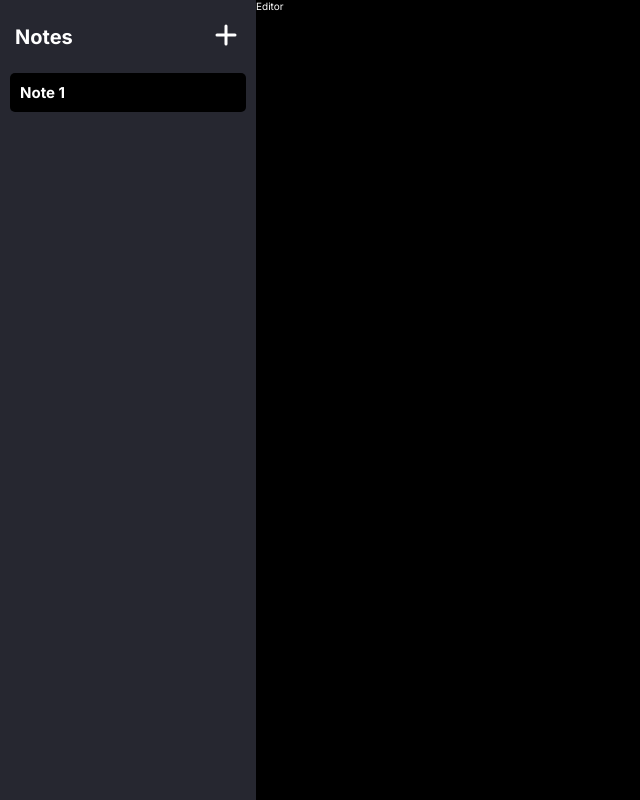
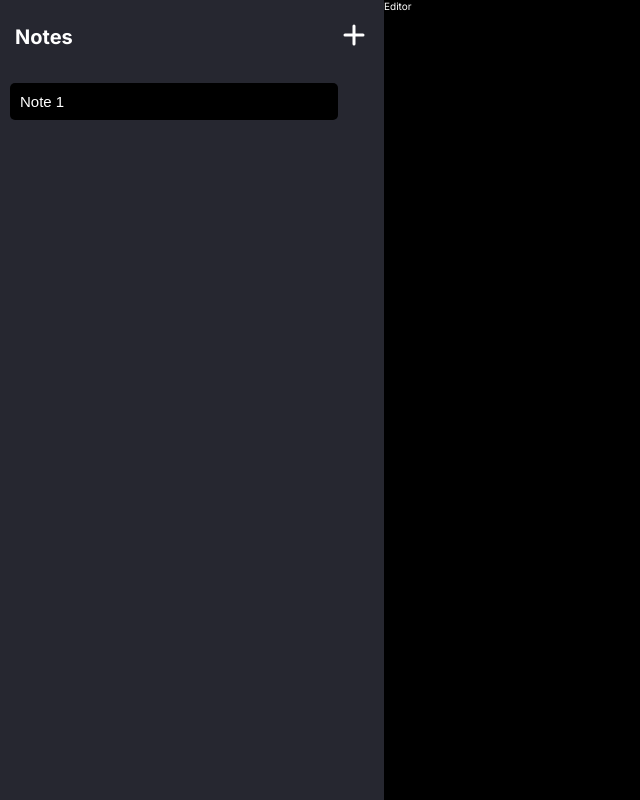
Before and after one commit to alabhyajindal/notes, a React (Create React App) app: page / in a window 1280 px wide. Shown: the whole page, without its empty margins (0-640 px from the left). Built offline with nearby package versions, Linux system fonts and the light colour scheme.

Commit message:
updating title state onChange

```diff
--- a/src/App.js
+++ b/src/App.js
@@ -2,12 +2,12 @@ import React, { useState } from "react";
 import Editor from "./components/Editor";
 import Sidebar from "./components/Sidebar";
 import "./style.css";
-import { nanoid } from "nanoid";
 
 function App() {
   const [notes, setNotes] = useState([
     {
       title: `Note 1`,
+      id: `1`,
       body: "",
       isCurrent: true,
     },
@@ -28,6 +28,7 @@ function App() {
       ...prevState,
       {
         title: `Note ${notes.length + 1}`,
+        id: `${notes.length + 1}`,
         body: "",
         isCurrent: true,
       },
@@ -35,24 +36,34 @@ function App() {
   };
 
   const selectNote = function (e) {
-    const found = notes.find((note) => note.title === e.target.textContent);
-
     const updatedNotes = notes.map((note) =>
-      note === found
+      note.title === e.target.value
         ? { ...note, isCurrent: true }
         : { ...note, isCurrent: false }
     );
     setNotes([...updatedNotes]);
   };
 
-  const noteElems = notes.map((note, i) => (
-    <h2
-      key={nanoid()}
+  const updateTitle = function (e) {
+    setNotes((prevState) =>
+      prevState.map((note) =>
+        note.isCurrent
+          ? { ...note, [e.target.name]: e.target.value }
+          : { ...note }
+      )
+    );
+  };
+
+  const noteElems = notes.map((note) => (
+    <input
+      key={note.id}
       onClick={selectNote}
+      onChange={updateTitle}
+      placeholder="Enter"
+      value={note.title}
       className={`note-item ${note.isCurrent ? "current-note" : ""}`}
-    >
-      {note.title}
-    </h2>
+      name="title"
+    />
   ));
 
   return (
--- a/src/style.css
+++ b/src/style.css
@@ -21,6 +21,18 @@ button {
   border: none;
 }
 
+input {
+  background: none;
+  border: none;
+  outline: none;
+  color: inherit;
+}
+
+input:focus {
+  border: none;
+  outline: none;
+}
+
 /* APP */
 
 .app {
@@ -31,7 +43,7 @@ button {
 
 .sidebar {
   background-color: #262730;
-  width: 20%;
+  width: 30%;
   height: 100vh;
 }
 
@@ -53,12 +65,14 @@ button {
 }
 
 .note-item {
+  font-size: 1.5rem;
+  width: 90%;
   padding: 1rem 1rem;
   margin: 1rem 0rem;
   cursor: pointer;
+  border-radius: 5px;
 }
 
 .current-note {
-  background-color: #000;
-  border-radius: 5px;
+  background: #000;
 }
```
